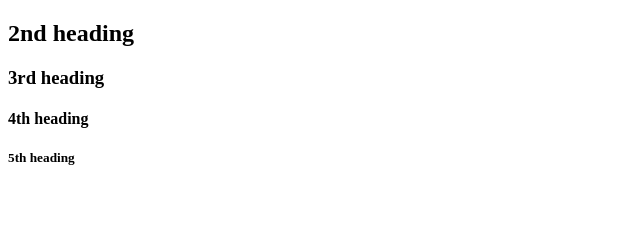
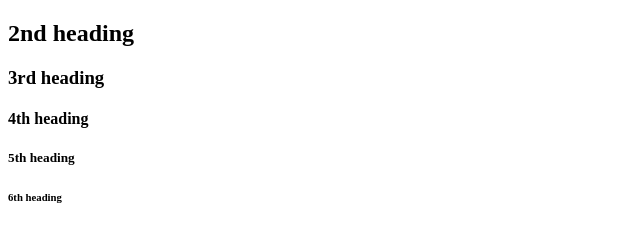
Before and after one commit to nisafaha/repo-test, a plain HTML site: page new.html in a window 1280 px wide. Shown: the full height of the page, 0-640 px from the left. Drawn offline with Linux system fonts and the light colour scheme.

Commit message:
6th one added

```diff
--- a/new.html
+++ b/new.html
@@ -11,5 +11,6 @@
     <h3>3rd heading</h3>
     <h4>4th heading</h4>
     <h5>5th heading</h5>
+    <h6>6th heading</h6>
 </body>
 </html>
```
